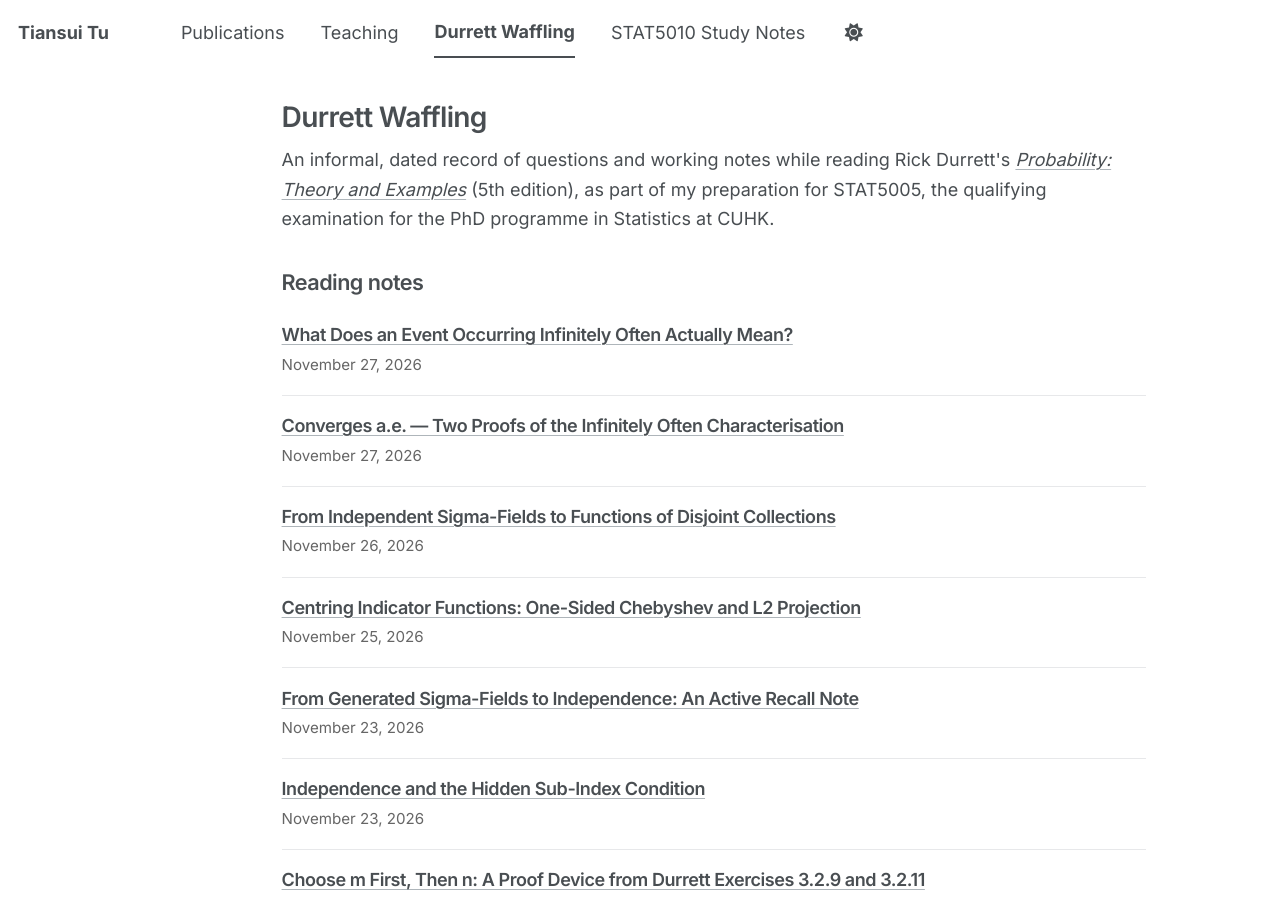
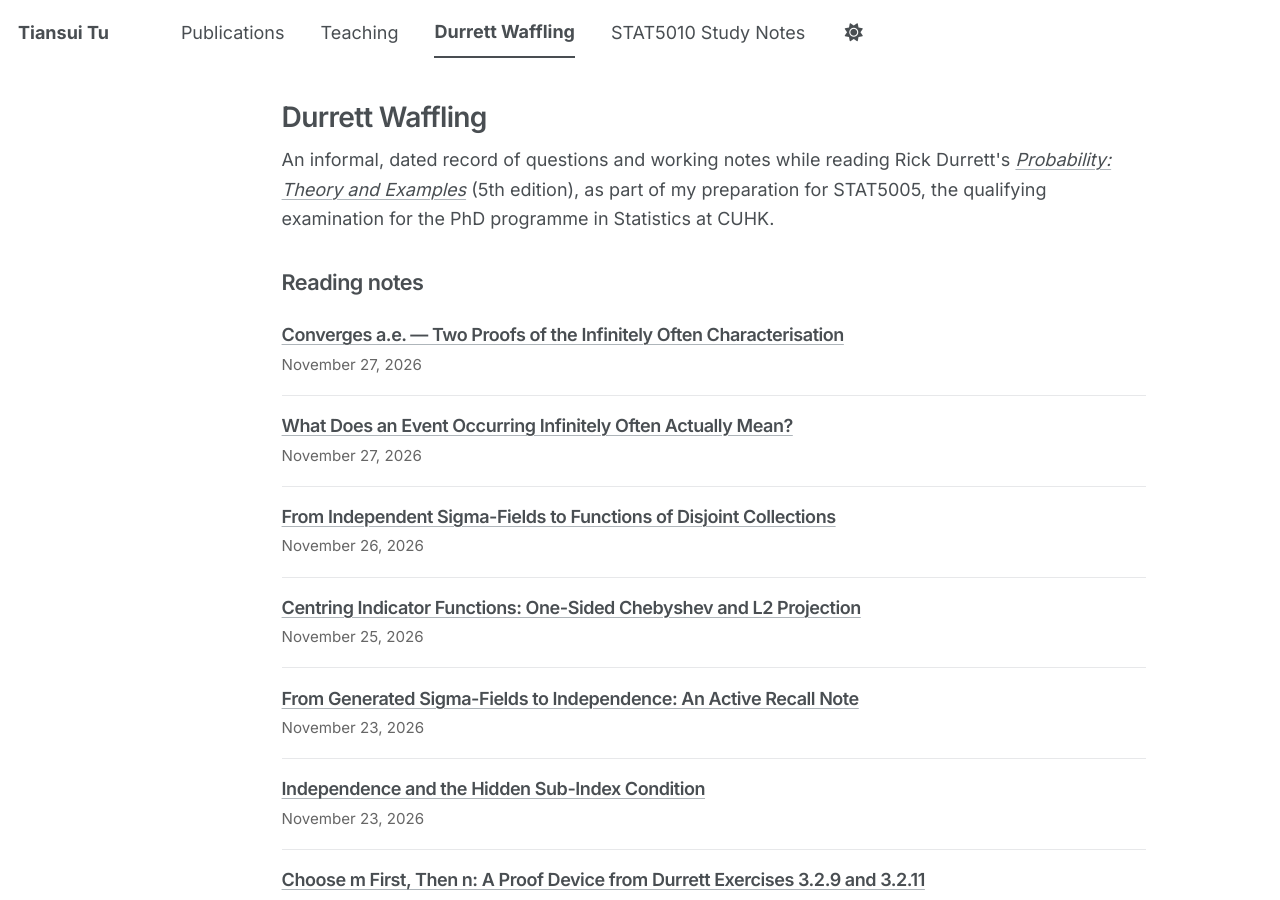
Before and after one commit to tiansuitu/tiansuitu.github.io, a Jekyll site: the page built from _pages/durrett-waffling.html, in a window 1280 px wide and 900 px high. Built offline with Jekyll 4.4.1, drawn with Linux system fonts in a browser that asks for light colours; a style sheet for code colours, icons or effects is not loaded.

Commit message:
Link new almost-everywhere convergence note from Durrett Waffling index

```diff
--- a/_pages/durrett-waffling.html
+++ b/_pages/durrett-waffling.html
@@ -73,10 +73,15 @@ author_profile: true
     {% assign durrett_posts = site.tags["durrett-waffling"] | sort: "date" | reverse %}
     <ul class="durrett-list">
       <li class="durrett-item">
+        <h3><a href="{{ '/durrett-waffling/almost-everywhere-convergence-two-proofs/' | relative_url }}">Converges a.e. — Two Proofs of the Infinitely Often Characterisation</a></h3>
+        <time datetime="2026-11-27">November 27, 2026</time>
+      </li>
+      <li class="durrett-item">
         <h3><a href="{{ '/durrett-waffling/what-does-infinitely-often-mean/' | relative_url }}">What Does an Event Occurring Infinitely Often Actually Mean?</a></h3>
         <time datetime="2026-11-27">November 27, 2026</time>
       </li>
       {% for post in durrett_posts %}
+        {% if post.url == '/durrett-waffling/almost-everywhere-convergence-two-proofs/' %}{% continue %}{% endif %}
         {% if post.url == '/durrett-waffling/what-does-infinitely-often-mean/' %}{% continue %}{% endif %}
         <li class="durrett-item">
           <h3><a href="{{ post.url | relative_url }}">{{ post.title | escape }}</a></h3>
```
